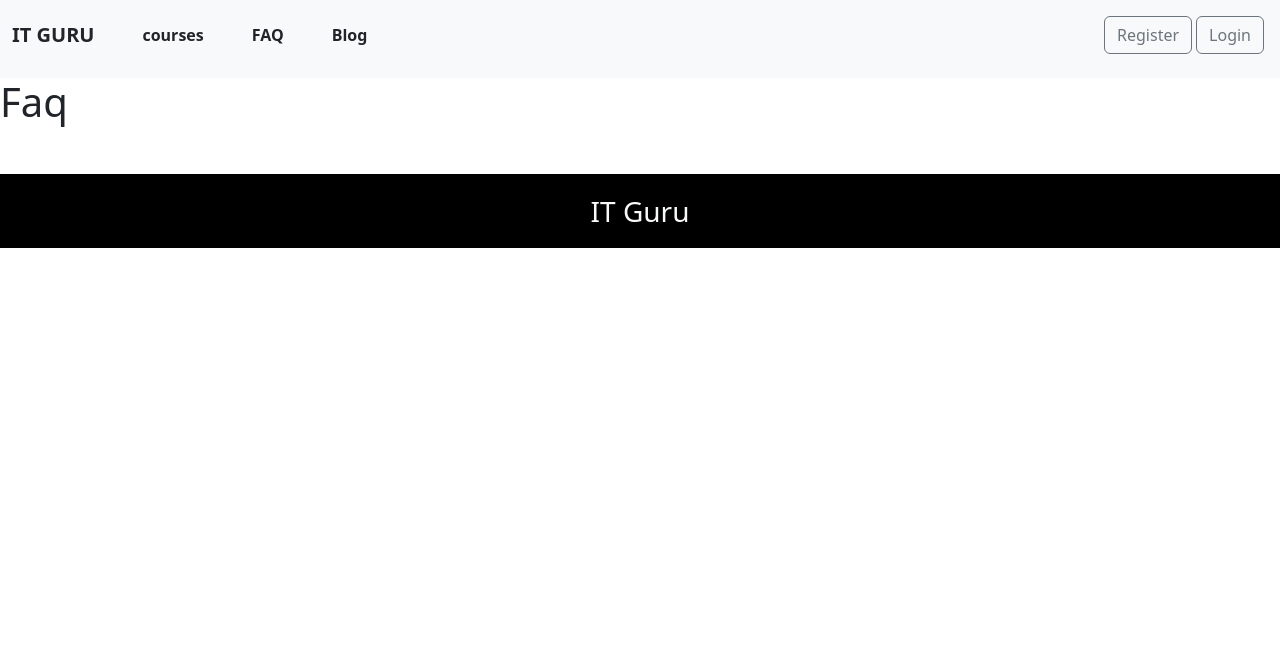
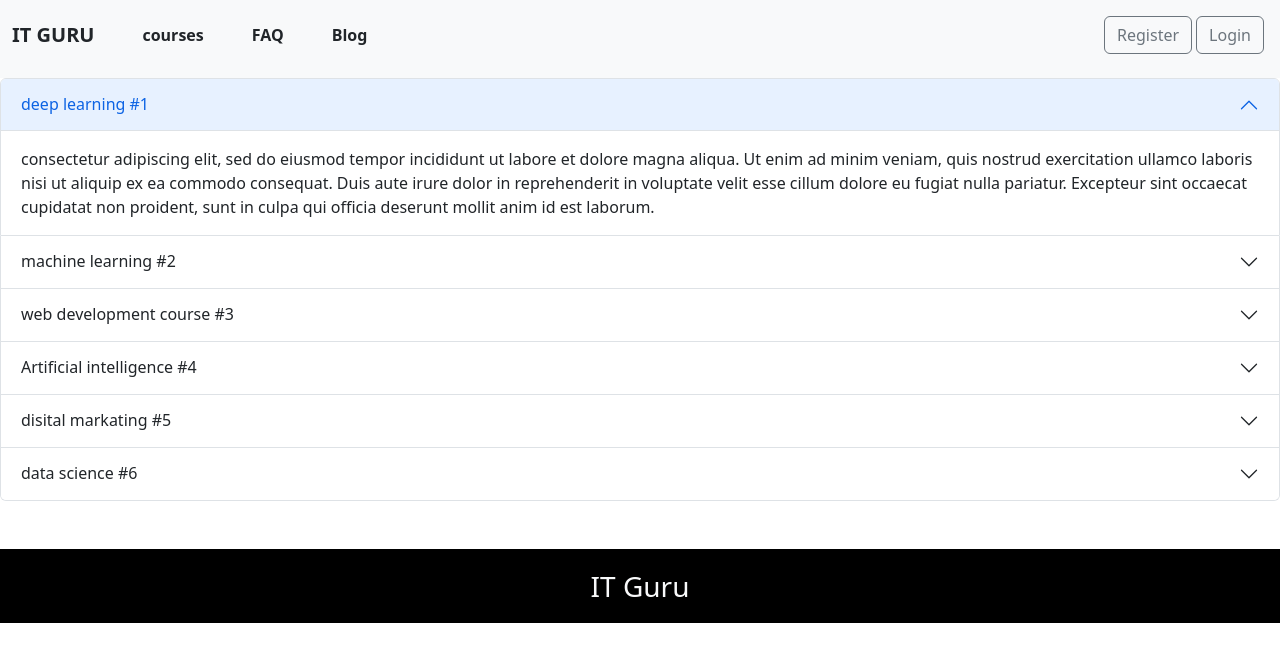
Before and after one commit to ashr-aful007/it-guru-courses-client, a React (Create React App) app: page /FAQ in a window 1280 px wide. Shown: the top 662 px of the page. Built offline with nearby package versions, Linux system fonts and the light colour scheme; no server answers.

Commit message:
add blog

```diff
--- a/src/Components/Blog/Blog.js
+++ b/src/Components/Blog/Blog.js
@@ -2,7 +2,24 @@ import React from 'react'
 
 function Blog() {
   return (
-    <div>Blog</div>
+    <div>
+      <div>
+        <h4>1. what is cors?</h4>
+        <p>Cross-Origin Resource Sharing (CORS) is an HTTP-header based mechanism that allows a server to indicate any origins (domain, scheme, or port) other than its own from which a browser should permit loading resources. CORS also relies on a mechanism by which browsers make a "preflight" request to the server hosting the cross-origin resource</p>
+      </div>
+      <div>
+        <h4>2. Why are you using firebase?</h4>
+        <p>The Firebase Realtime Database lets you build rich, collaborative applications by allowing secure access to the database directly from client-side code. Data is persisted locally, and even while offline, realtime events continue to fire, giving the end user a responsive experience</p>
+      </div>
+      <div>
+        <h4>3. How does the private route work?</h4>
+        <p>The private route component is similar to the public route, the only change is that redirect URL and authenticate condition. If the user is not authenticated he will be redirected to the login page and the user can only access the authenticated routes If he is authenticated</p>
+      </div>
+      <div>
+        <h4>4. What is Node? How does Node work?</h4>
+        <p>It is a used as backend service where javascript works on the server-side of the application. This way javascript is used on both frontend and backend. Node. js runs on chrome v8 engine which converts javascript code into machine code, it is highly scalable, lightweight, fast, and data-intensive</p>
+      </div>
+    </div>
   )
 }
 
--- a/src/Components/FAQ/Faq.js
+++ b/src/Components/FAQ/Faq.js
@@ -1,9 +1,83 @@
 import React from 'react'
+import Accordion from 'react-bootstrap/Accordion'
 
 function Faq() {
   return (
     <div>
-      <h1>Faq</h1>
+      <Accordion defaultActiveKey="0">
+      <Accordion.Item eventKey="0">
+        <Accordion.Header>deep learning #1</Accordion.Header>
+        <Accordion.Body>
+          consectetur adipiscing elit, sed do
+          eiusmod tempor incididunt ut labore et dolore magna aliqua. Ut enim ad
+          minim veniam, quis nostrud exercitation ullamco laboris nisi ut
+          aliquip ex ea commodo consequat. Duis aute irure dolor in
+          reprehenderit in voluptate velit esse cillum dolore eu fugiat nulla
+          pariatur. Excepteur sint occaecat cupidatat non proident, sunt in
+          culpa qui officia deserunt mollit anim id est laborum.
+        </Accordion.Body>
+      </Accordion.Item>
+      <Accordion.Item eventKey="1">
+        <Accordion.Header>machine learning #2</Accordion.Header>
+        <Accordion.Body>
+           consectetur adipiscing elit, sed do
+          eiusmod tempor incididunt ut labore et dolore magna aliqua. Ut enim ad
+          minim veniam, quis nostrud exercitation ullamco laboris nisi ut
+          aliquip ex ea commodo consequat. Duis aute irure dolor in
+          reprehenderit in voluptate velit esse cillum dolore eu fugiat nulla
+          pariatur. Excepteur sint occaecat cupidatat non proident, sunt in
+          culpa qui officia deserunt mollit anim id est laborum.
+        </Accordion.Body>
+      </Accordion.Item>
+      <Accordion.Item eventKey="2">
+        <Accordion.Header>web development course #3</Accordion.Header>
+        <Accordion.Body>
+           consectetur adipiscing elit, sed do
+          eiusmod tempor incididunt ut labore et dolore magna aliqua. Ut enim ad
+          minim veniam, quis nostrud exercitation ullamco laboris nisi ut
+          aliquip ex ea commodo consequat. Duis aute irure dolor in
+          reprehenderit in voluptate velit esse cillum dolore eu fugiat nulla
+          pariatur. Excepteur sint occaecat cupidatat non proident, sunt in
+          culpa qui officia deserunt mollit anim id est laborum.
+        </Accordion.Body>
+      </Accordion.Item>
+      <Accordion.Item eventKey="3">
+        <Accordion.Header>Artificial intelligence #4</Accordion.Header>
+        <Accordion.Body>
+          consectetur adipiscing elit, sed do
+          eiusmod tempor incididunt ut labore et dolore magna aliqua. Ut enim ad
+          minim veniam, quis nostrud exercitation ullamco laboris nisi ut
+          aliquip ex ea commodo consequat. Duis aute irure dolor in
+          reprehenderit in voluptate velit esse cillum dolore eu fugiat nulla
+          pariatur. Excepteur sint occaecat cupidatat non proident, sunt in
+          culpa qui officia deserunt mollit anim id est laborum.
+        </Accordion.Body>
+      </Accordion.Item>
+      <Accordion.Item eventKey="4">
+        <Accordion.Header>disital markating #5</Accordion.Header>
+        <Accordion.Body>
+           consectetur adipiscing elit, sed do
+          eiusmod tempor incididunt ut labore et dolore magna aliqua. Ut enim ad
+          minim veniam, quis nostrud exercitation ullamco laboris nisi ut
+          aliquip ex ea commodo consequat. Duis aute irure dolor in
+          reprehenderit in voluptate velit esse cillum dolore eu fugiat nulla
+          pariatur. Excepteur sint occaecat cupidatat non proident, sunt in
+          culpa qui officia deserunt mollit anim id est laborum.
+        </Accordion.Body>
+      </Accordion.Item>
+      <Accordion.Item eventKey="5">
+        <Accordion.Header>data science #6</Accordion.Header>
+        <Accordion.Body>
+           consectetur adipiscing elit, sed do
+          eiusmod tempor incididunt ut labore et dolore magna aliqua. Ut enim ad
+          minim veniam, quis nostrud exercitation ullamco laboris nisi ut
+          aliquip ex ea commodo consequat. Duis aute irure dolor in
+          reprehenderit in voluptate velit esse cillum dolore eu fugiat nulla
+          pariatur. Excepteur sint occaecat cupidatat non proident, sunt in
+          culpa qui officia deserunt mollit anim id est laborum.
+        </Accordion.Body>
+      </Accordion.Item>
+    </Accordion>
     </div>
   )
 }
```
